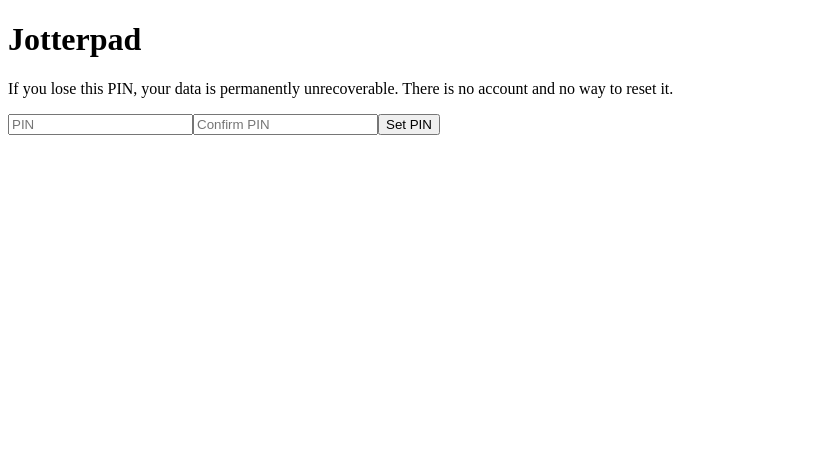
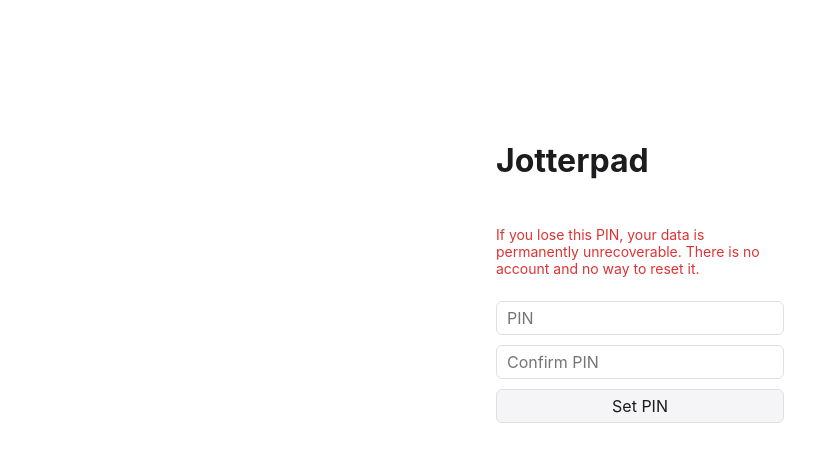
Before and after one commit to countzero7a/jotterpad, a React (Vite) app: page / in a window 1280 px wide. Shown: the top 462 px of the page, without its empty margins (0-839 px from the left). Built offline with nearby package versions, Linux system fonts and the light colour scheme.

Commit message:
feat: add visual styling for the chat-style layout

```diff
--- /dev/null
+++ b/src/index.css
@@ -0,0 +1,200 @@
+:root {
+  color-scheme: light dark;
+  --bg: #ffffff;
+  --fg: #1c1c1e;
+  --muted: #6b6b70;
+  --border: #e0e0e2;
+  --accent: #2f6fed;
+  --danger: #d33;
+  --surface: #f5f5f7;
+}
+
+@media (prefers-color-scheme: dark) {
+  :root {
+    --bg: #1c1c1e;
+    --fg: #f2f2f2;
+    --muted: #9a9a9e;
+    --border: #333336;
+    --accent: #6ea2ff;
+    --danger: #ff6b6b;
+    --surface: #2a2a2d;
+  }
+}
+
+* {
+  box-sizing: border-box;
+}
+
+body {
+  margin: 0;
+  font-family: -apple-system, BlinkMacSystemFont, 'Segoe UI', Roboto, sans-serif;
+  background: var(--bg);
+  color: var(--fg);
+}
+
+button {
+  font: inherit;
+  cursor: pointer;
+  border: 1px solid var(--border);
+  background: var(--surface);
+  color: var(--fg);
+  border-radius: 6px;
+  padding: 6px 12px;
+}
+
+button:hover {
+  border-color: var(--accent);
+}
+
+input {
+  font: inherit;
+  color: var(--fg);
+  background: var(--bg);
+  border: 1px solid var(--border);
+  border-radius: 6px;
+  padding: 6px 10px;
+}
+
+.app {
+  display: flex;
+  flex-direction: column;
+  height: 100dvh;
+  max-width: 640px;
+  margin: 0 auto;
+}
+
+.app > header {
+  display: flex;
+  align-items: center;
+  gap: 8px;
+  padding: 10px 12px;
+  border-bottom: 1px solid var(--border);
+}
+
+.app > header h1 {
+  font-size: 18px;
+  margin: 0;
+  flex: 1;
+}
+
+.search-bar {
+  margin: 8px 12px;
+  width: calc(100% - 24px);
+}
+
+.tag-filter-bar {
+  display: flex;
+  flex-wrap: wrap;
+  gap: 6px;
+  padding: 0 12px 8px;
+}
+
+.tag-filter-bar .tag {
+  border: 1px solid var(--border);
+  background: var(--surface);
+  border-radius: 999px;
+  padding: 4px 10px;
+  font-size: 13px;
+}
+
+.tag-filter-bar .tag.active {
+  background: var(--accent);
+  color: #fff;
+  border-color: var(--accent);
+}
+
+.timeline {
+  flex: 1;
+  display: flex;
+  flex-direction: column;
+  min-height: 0;
+}
+
+.feed {
+  flex: 1;
+  overflow-y: auto;
+  padding: 8px 12px;
+  display: flex;
+  flex-direction: column;
+  gap: 8px;
+}
+
+.entry {
+  display: flex;
+  align-items: center;
+  flex-wrap: wrap;
+  gap: 6px;
+  padding: 8px 10px;
+  border: 1px solid var(--border);
+  border-radius: 10px;
+  background: var(--surface);
+}
+
+.entry[data-type='event'] {
+  border-left: 3px solid var(--accent);
+}
+
+.entry .tag {
+  font-size: 12px;
+  color: var(--muted);
+}
+
+.entry button {
+  margin-left: auto;
+  padding: 2px 8px;
+  font-size: 12px;
+}
+
+.entry-editing {
+  flex-direction: column;
+  align-items: stretch;
+}
+
+.capture-bar {
+  display: flex;
+  gap: 6px;
+  padding: 10px 12px;
+  border-top: 1px solid var(--border);
+  background: var(--bg);
+}
+
+.capture-bar input {
+  flex: 1;
+}
+
+.lock-screen {
+  display: flex;
+  flex-direction: column;
+  gap: 10px;
+  max-width: 320px;
+  margin: 15vh auto 0;
+  padding: 0 16px;
+}
+
+.lock-screen [role='alert'] {
+  color: var(--danger);
+  font-size: 14px;
+}
+
+.sync-screen,
+.settings,
+.conflict-resolver {
+  position: fixed;
+  inset: 0;
+  background: var(--bg);
+  padding: 16px;
+  display: flex;
+  flex-direction: column;
+  gap: 10px;
+  overflow-y: auto;
+}
+
+.qr-display canvas {
+  max-width: 100%;
+  height: auto;
+}
+
+.qr-scanner video {
+  width: 100%;
+  border-radius: 8px;
+}
--- a/src/main.tsx
+++ b/src/main.tsx
@@ -1,3 +1,4 @@
+import './index.css';
 import React from 'react';
 import ReactDOM from 'react-dom/client';
 import App from './App';
```
